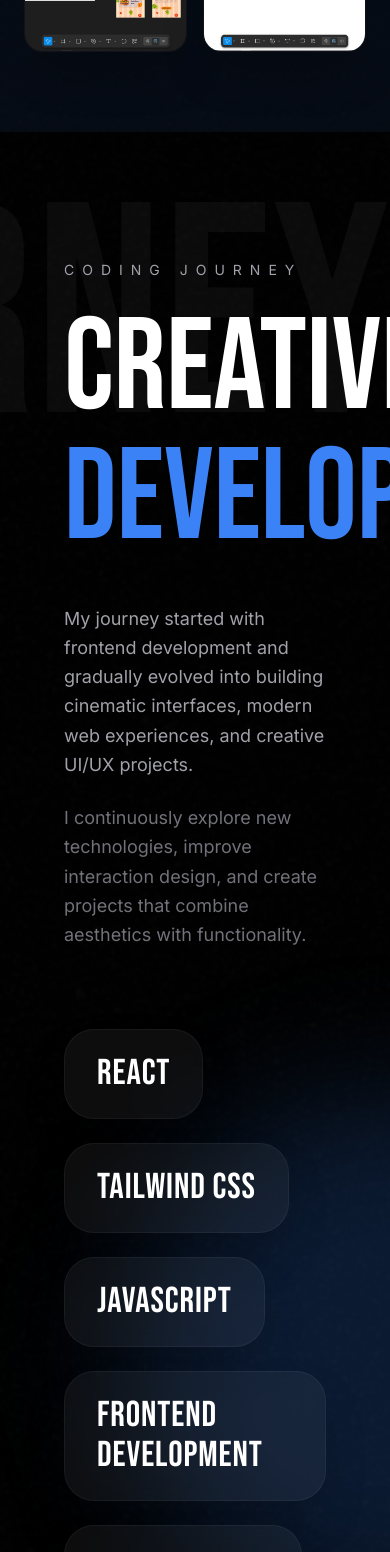
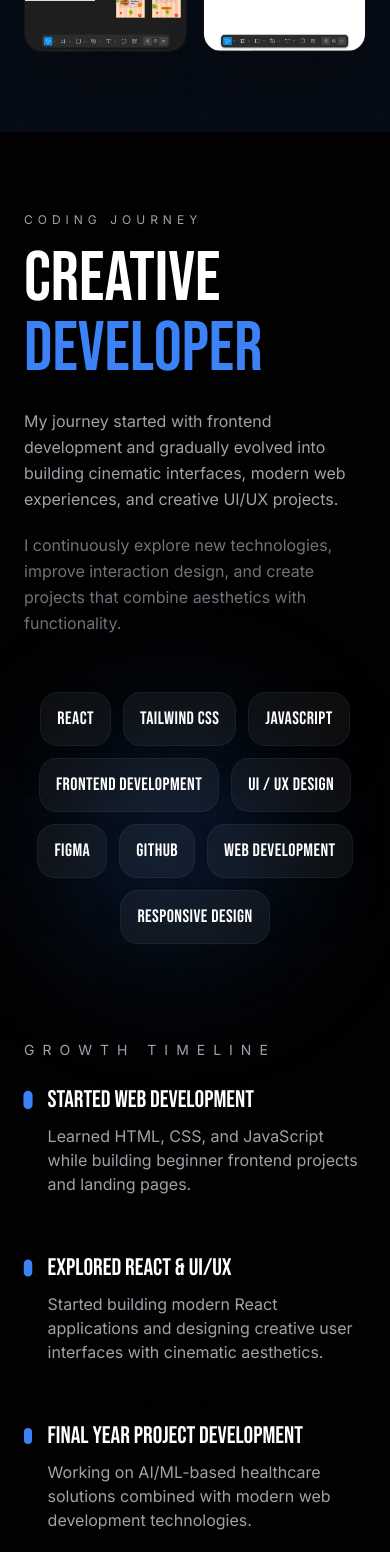
Before and after one commit to Laksh25-code/laksh-portfolio, a React app: page / in a window 390 px wide. Shown: the part 4240-5792 px from the top of the page. Built offline with nearby package versions, Linux system fonts and the light colour scheme; the HTML template or start-up script is replaced by a standard one.

Commit message:
update navbar and journey

```diff
--- a/src/sections/Journey.jsx
+++ b/src/sections/Journey.jsx
@@ -37,7 +37,7 @@ function Journey() {
   ]
 
   return (
-    <section className="relative overflow-hidden bg-black px-16 py-32">
+    <section className="relative overflow-hidden bg-black px-6 py-20 md:px-16 md:py-32">
 
       {/* GRAIN TEXTURE */}
       <div
@@ -54,13 +54,13 @@ function Journey() {
         whileInView={{ opacity: 1 }}
         transition={{ duration: 1.5 }}
         viewport={{ once: true }}
-        className="absolute right-0 top-10 font-['Bebas_Neue'] text-[300px] leading-none text-white/[0.04]"
+        className="absolute right-0 top-10 hidden font-['Bebas_Neue'] text-[300px] leading-none text-white/[0.04] md:block"
       >
         JOURNEY
       </motion.h1>
 
       {/* MAIN CONTAINER */}
-      <div className="relative z-10 grid grid-cols-1 gap-20 lg:grid-cols-2">
+      <div className="relative z-10 grid grid-cols-1 gap-14 lg:grid-cols-2">
 
         {/* LEFT SIDE */}
         <motion.div
@@ -75,19 +75,19 @@ function Journey() {
             whileInView={{ opacity: 1, y: 0 }}
             transition={{ delay: 0.2 }}
             viewport={{ once: true }}
-            className="mb-6 text-sm uppercase tracking-[8px] text-zinc-400"
+            className="mb-4 text-xs uppercase tracking-[5px] text-zinc-400 sm:text-sm sm:tracking-[8px]"
           >
             Coding Journey
           </motion.p>
 
-          <h2 className="font-['Bebas_Neue'] text-[130px] leading-none text-white">
+          <h2 className="font-['Bebas_Neue'] leading-none text-white">
 
             <motion.span
               initial={{ opacity: 0, y: 100 }}
               whileInView={{ opacity: 1, y: 0 }}
               transition={{ duration: 0.8 }}
               viewport={{ once: true }}
-              className="block"
+              className="block text-[70px] sm:text-[90px] md:text-[130px]"
             >
               Creative
             </motion.span>
@@ -97,7 +97,7 @@ function Journey() {
               whileInView={{ opacity: 1, y: 0 }}
               transition={{ duration: 1, delay: 0.2 }}
               viewport={{ once: true }}
-              className="block text-blue-500"
+              className="block text-[70px] text-blue-500 sm:text-[90px] md:text-[130px]"
             >
               Developer
             </motion.span>
@@ -109,7 +109,7 @@ function Journey() {
             whileInView={{ opacity: 1 }}
             transition={{ delay: 0.5 }}
             viewport={{ once: true }}
-            className="mt-10 max-w-xl text-lg leading-relaxed text-zinc-400"
+            className="mt-6 max-w-xl text-base leading-relaxed text-zinc-400 sm:text-lg"
           >
             My journey started with frontend development and gradually
             evolved into building cinematic interfaces, modern web
@@ -121,7 +121,7 @@ function Journey() {
             whileInView={{ opacity: 1 }}
             transition={{ delay: 0.7 }}
             viewport={{ once: true }}
-            className="mt-6 max-w-xl text-lg leading-relaxed text-zinc-500"
+            className="mt-5 max-w-xl text-base leading-relaxed text-zinc-500 sm:text-lg"
           >
             I continuously explore new technologies, improve interaction
             design, and create projects that combine aesthetics with
@@ -131,7 +131,7 @@ function Journey() {
         </motion.div>
 
         {/* RIGHT SIDE */}
-        <div className="relative flex flex-wrap content-start gap-6">
+        <div className="relative flex flex-wrap justify-center gap-3 md:gap-6">
 
           {/* BLUE GLOW */}
           <motion.div
@@ -142,7 +142,7 @@ function Journey() {
               repeat: Infinity,
               duration: 5,
             }}
-            className="absolute left-20 top-20 h-[500px] w-[500px] rounded-full bg-blue-500/20 blur-3xl"
+            className="absolute left-10 top-10 h-[220px] w-[220px] rounded-full bg-blue-500/20 blur-3xl md:left-20 md:top-20 md:h-[500px] md:w-[500px]"
           />
 
           {skills.map((skill, index) => (
@@ -160,7 +160,7 @@ function Journey() {
                 y: -8,
                 scale: 1.04,
               }}
-              className="group relative overflow-hidden rounded-[30px] border border-white/5 bg-white/5 px-8 py-6 shadow-2xl backdrop-blur-md hover:border-blue-500/30"
+              className="group relative overflow-hidden rounded-[18px] border border-white/5 bg-white/5 px-4 py-3 shadow-2xl backdrop-blur-md hover:border-blue-500/30 md:rounded-[30px] md:px-8 md:py-6"
             >
 
               {/* HOVER GLOW */}
@@ -168,7 +168,7 @@ function Journey() {
                 <div className="absolute inset-0 bg-blue-500/10"></div>
               </div>
 
-              <h3 className="relative z-10 font-['Bebas_Neue'] text-4xl tracking-wide text-white">
+              <h3 className="relative z-10 font-['Bebas_Neue'] text-lg tracking-wide text-white md:text-4xl">
                 {skill}
               </h3>
 
@@ -181,7 +181,7 @@ function Journey() {
       </div>
 
       {/* TIMELINE */}
-      <div className="relative z-10 mt-40">
+      <div className="relative z-10 mt-24 md:mt-40">
 
         <motion.p
           initial={{ opacity: 0, y: 30 }}
@@ -206,7 +206,7 @@ function Journey() {
                 delay: index * 0.2,
               }}
               viewport={{ once: true }}
-              className="flex items-start gap-8"
+              className="flex items-start gap-4 md:gap-8"
             >
 
               {/* DOT */}
@@ -225,7 +225,7 @@ function Journey() {
               {/* CONTENT */}
               <div>
 
-                <h3 className="font-['Bebas_Neue'] text-5xl text-white">
+                <h3 className="font-['Bebas_Neue'] text-2xl text-white md:text-5xl">
                   {item.title}
                 </h3>
 
--- a/src/sections/Navbar.jsx
+++ b/src/sections/Navbar.jsx
@@ -1,4 +1,4 @@
-import { motion } from "framer-motion"
+import { motion } from "framer-motion";
 
 function Navbar() {
   return (
@@ -6,12 +6,10 @@ function Navbar() {
       initial={{ y: -80, opacity: 0 }}
       animate={{ y: 0, opacity: 1 }}
       transition={{ duration: 1 }}
-      className="fixed left-1/2 top-6 z-[999] hidden -translate-x-1/2 md:block"
+      className="fixed left-1/2 top-6 z-[999] hidden -translate-x-1/2 lg:block"
     >
-
       {/* NAV CONTAINER */}
       <div className="flex items-center gap-10 rounded-full border border-white/10 bg-white/[0.03] px-10 py-4 backdrop-blur-xl">
-
         {/* LOGO */}
         <a
           href="#"
@@ -22,7 +20,6 @@ function Navbar() {
 
         {/* LINKS */}
         <div className="hidden items-center gap-8 md:flex">
-
           <a
             href="#about"
             className="text-sm uppercase tracking-[3px] text-zinc-300 transition duration-300 hover:text-blue-400"
@@ -50,13 +47,10 @@ function Navbar() {
           >
             Contact
           </a>
-
         </div>
-
       </div>
-
     </motion.nav>
-  )
+  );
 }
 
-export default Navbar
+export default Navbar;
```
